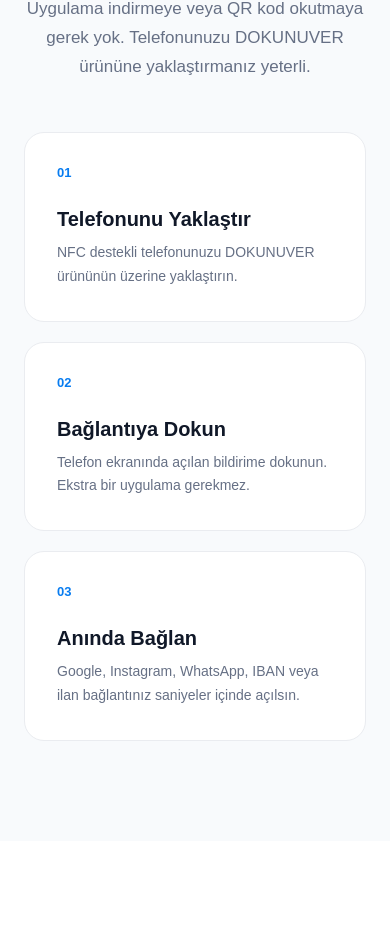
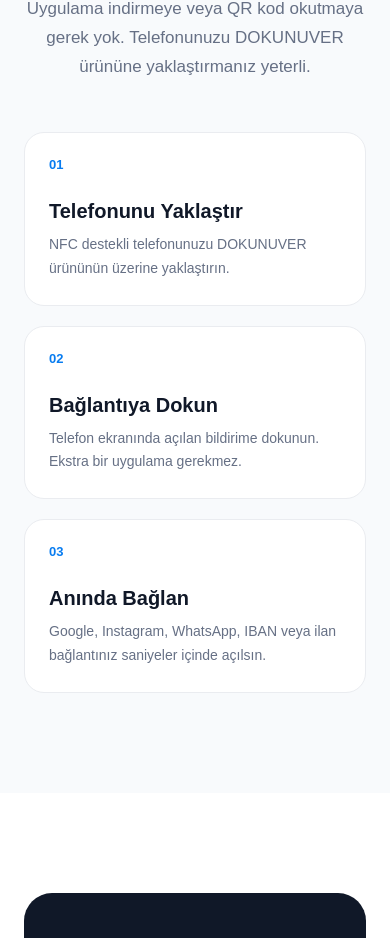
Before and after one commit to temurtasyucel-ops/dokunuver-Web, a Next.js app: page / in a window 390 px wide. Shown: the part 2533-3471 px from the top of the page. Built offline with nearby package versions, Linux system fonts and the light colour scheme.

Commit message:
Compact mobile step cards

```diff
--- a/app/globals.css
+++ b/app/globals.css
@@ -16,4 +16,7 @@
   .product-card {
     padding: 22px !important;
   }
+  .step-card {
+  padding: 24px !important;
 }
+}
```
